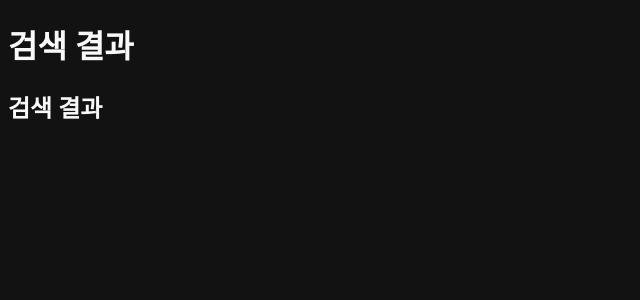
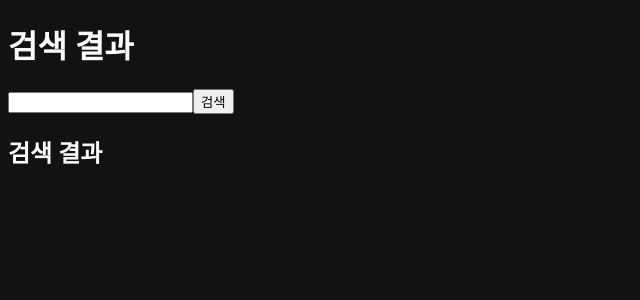
Before and after one commit to xenosign/next-mall, a Next.js app: page /search in a window 1280 px wide. Shown: the top 300 px of the page, without its empty margins (0-640 px from the left). Built offline with nearby package versions, Linux system fonts and the light colour scheme.

Commit message:
router 사용법 추가

```diff
--- /dev/null
+++ b/components/SearchForm.js
@@ -0,0 +1,30 @@
+import { useRouter } from 'next/router';
+import React, { useState } from 'react';
+
+
+export default function SearchForm({ initialValue = '' }) {
+  const router = useRouter();
+  const [value, setValue] = useState(initialValue);
+
+  function handleChange(e) {
+    setValue(e.target.value);
+  }
+
+  function handleSubmit(e) {
+    e.preventDefault();
+
+    if (!value) {
+      router.push('/');
+      return;
+    }
+
+    router.push(`/search?q=${value}`);
+  }
+
+  return (
+    <form onSubmit={handleSubmit}>
+      <input name="q" value={value} onChange={handleChange} />
+      <button>검색</button>
+    </form>
+  )
+}
--- a/pages/index.js
+++ b/pages/index.js
@@ -1,3 +1,4 @@
+import SearchForm from "@/components/SearchForm";
 import styles from "@/styles/Home.module.css";
 import Link from "next/link";
 
@@ -5,6 +6,7 @@
   return (
     <>
       <h1 className={styles.title}>CodeItMall</h1>
+      <SearchForm />
       <ul>
         <li>
           <Link href="/products/1">첫 번째 상품</Link>
@@ -16,6 +18,7 @@
           <Link href="/products/1">세 번째 상품</Link>
         </li>
       </ul>
+      <h2>what</h2>
     </>
   )
 }
--- a/pages/search.js
+++ b/pages/search.js
@@ -1,3 +1,5 @@
+/* eslint-disable react-hooks/rules-of-hooks */
+import SearchForm from "@/components/SearchForm";
 import { useRouter } from "next/router";
 
 export default function search() {
@@ -6,6 +8,7 @@
   return (
     <>
       <h1>검색 결과</h1>
+      <SearchForm initialValue={q} />
       <h2>{q} 검색 결과</h2>
     </>
   )
```
